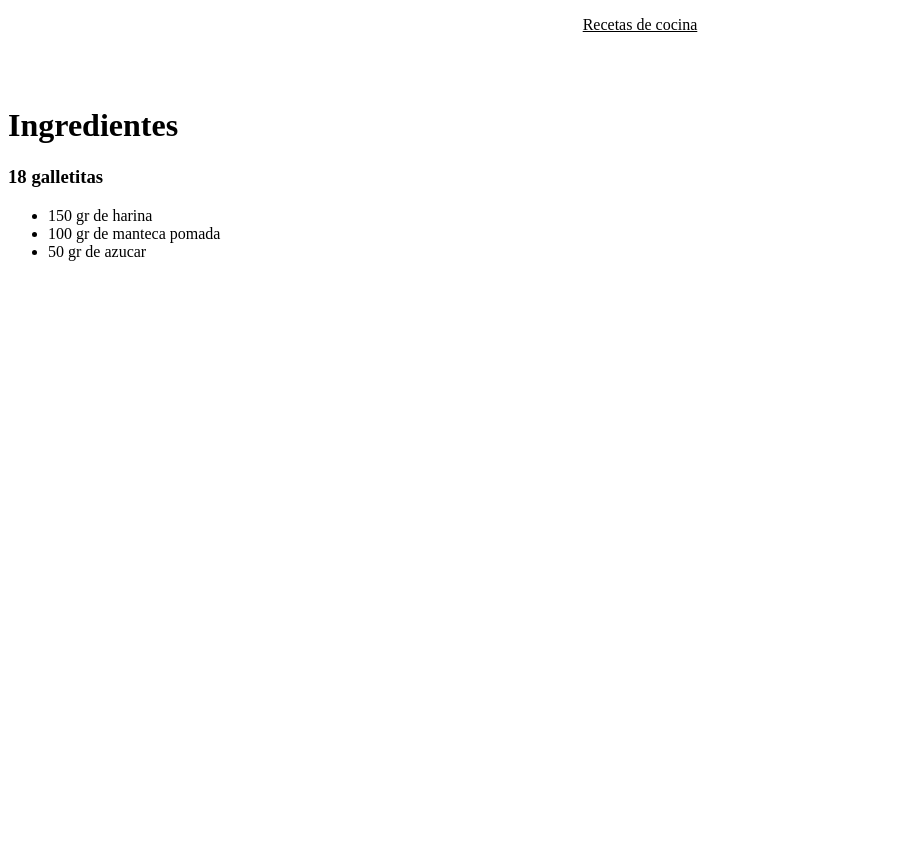
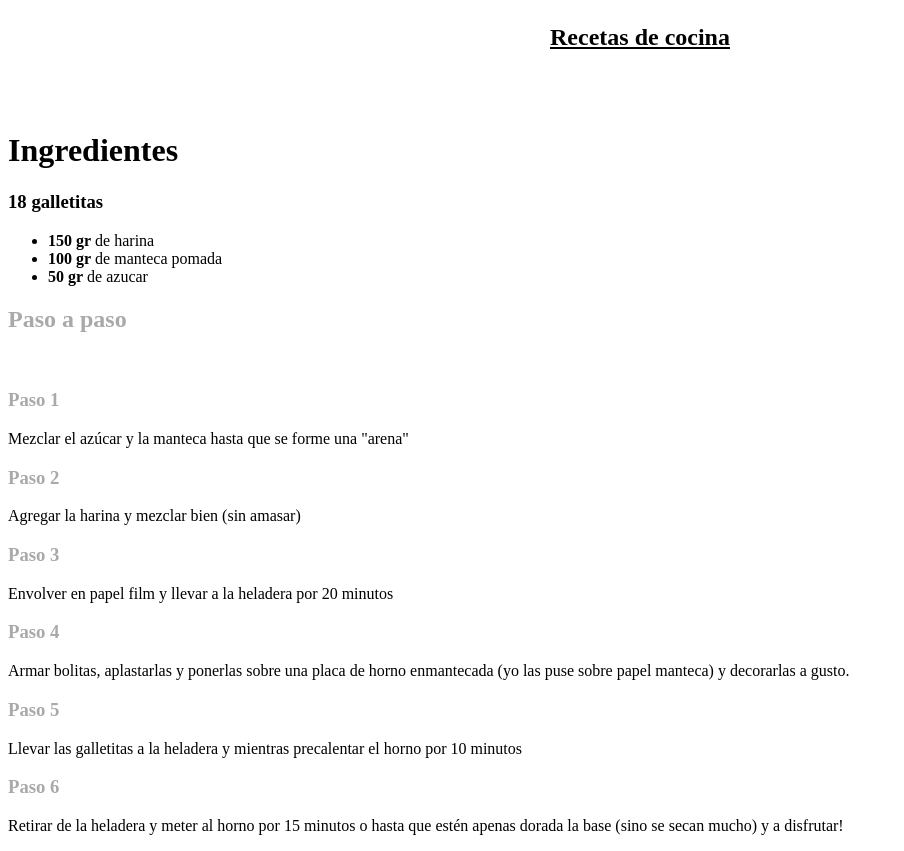
Before and after one commit to LucasAMoralesRomero/codo-a-codo-fullstack-nodejs, a plain HTML site: page ACTIVIDADES/unidad-01/actividad-practica/index.html in a window 1280 px wide. Shown: the whole page, without its empty margins (0-904 px from the left). Before the commit the page ends 800 px from the top, so only its background shows below. Drawn offline with Linux system fonts and the light colour scheme.

Commit message:
Finished the second activity.

```diff
--- a/ACTIVIDADES/unidad-01/actividad-practica/index.html
+++ b/ACTIVIDADES/unidad-01/actividad-practica/index.html
@@ -18,6 +18,25 @@
             <li><span class="cantidades">100 gr</span> de manteca pomada</li>
             <li><span class="cantidades">50 gr</span> de azucar</li>
         </ul>
+        <div class="pasos">
+            <h2>Paso a paso</h2>
+            <br>
+            <h3>Paso 1</h3>
+            <p>Mezclar el azúcar y la manteca hasta que se forme una "arena"</p>
+            <h3>Paso 2</h3>
+            <p>Agregar la harina y mezclar bien (sin amasar)</p>
+            <h3>Paso 3</h3>
+            <p>Envolver en papel film y llevar a la heladera por 20 minutos</p>
+            <h3>Paso 4</h3>
+            <p>Armar bolitas, aplastarlas y ponerlas sobre una placa de horno
+            enmantecada (yo las puse sobre papel manteca) y decorarlas a gusto.</p>
+            <h3>Paso 5</h3>
+            <p>Llevar las galletitas a la heladera y mientras precalentar
+            el horno por 10 minutos</p>
+            <h3>Paso 6</h3>
+            <p>Retirar de la heladera y meter al horno por 15 minutos o hasta que
+            estén apenas dorada la base (sino se secan mucho) y a disfrutar!</p>
+        </div>
     </div>
 </body>
 </html>
--- a/ACTIVIDADES/unidad-01/actividad-practica/styles.css
+++ b/ACTIVIDADES/unidad-01/actividad-practica/styles.css
@@ -1,7 +1,8 @@
 .centrado{
+    font-size:x-large;
     text-align: center;
     text-decoration-line: underline;
-    text-decoration-style: solid;
+    font-weight: bold;
 }
 .receta{
     text-align: justify;
@@ -9,7 +10,19 @@
 .ingredientes{
     text-align: left;
 }
+.cantidades{
+    font-weight: bold;
+}
 .porciones{
     text-align: left;
     text-decoration: gray;
 }
+.pasos{
+    text-align: justify;
+}
+.pasos h2{
+    color:darkgray;
+}
+.pasos h3{
+    color: darkgray;
+}
```
